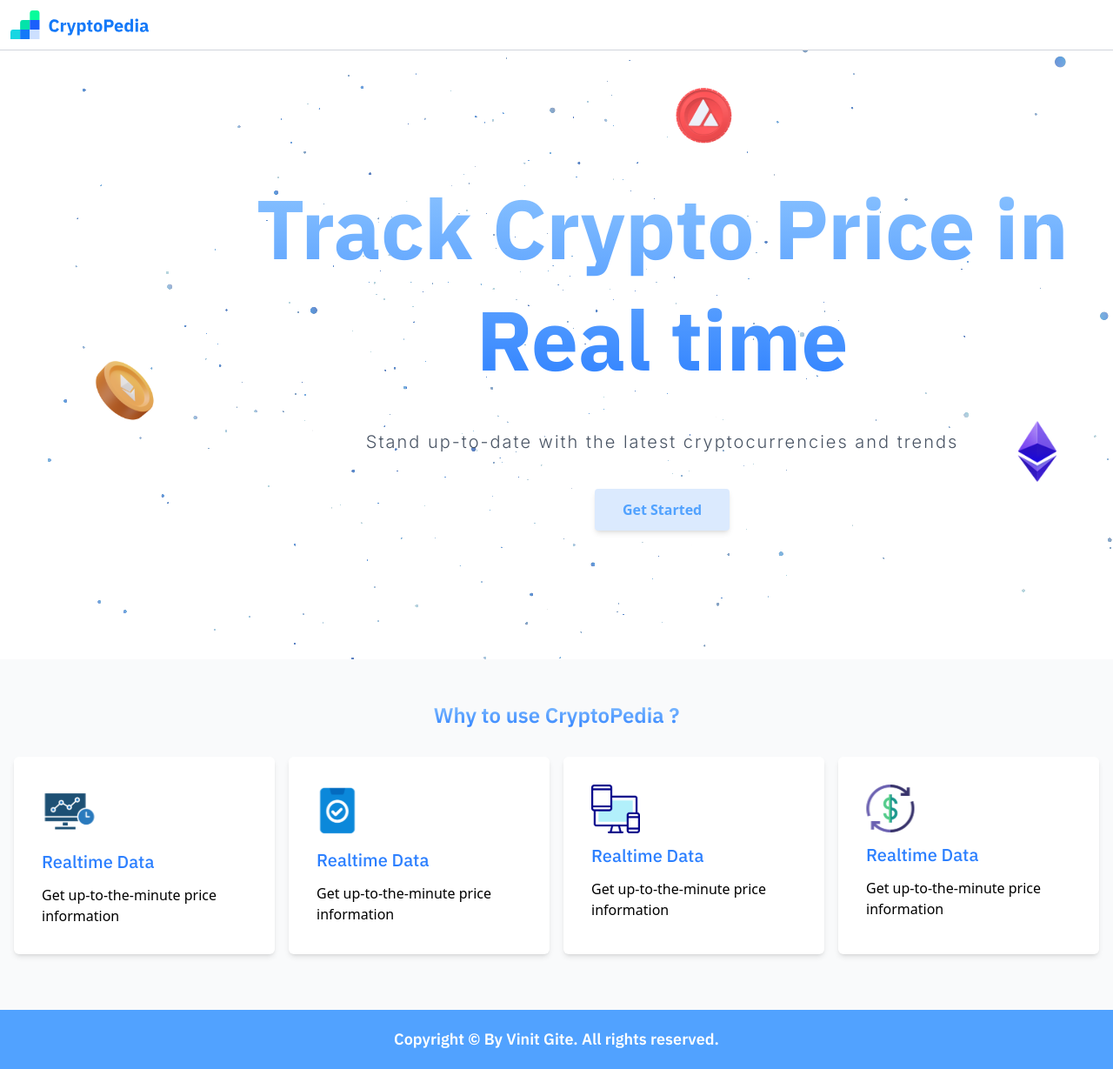
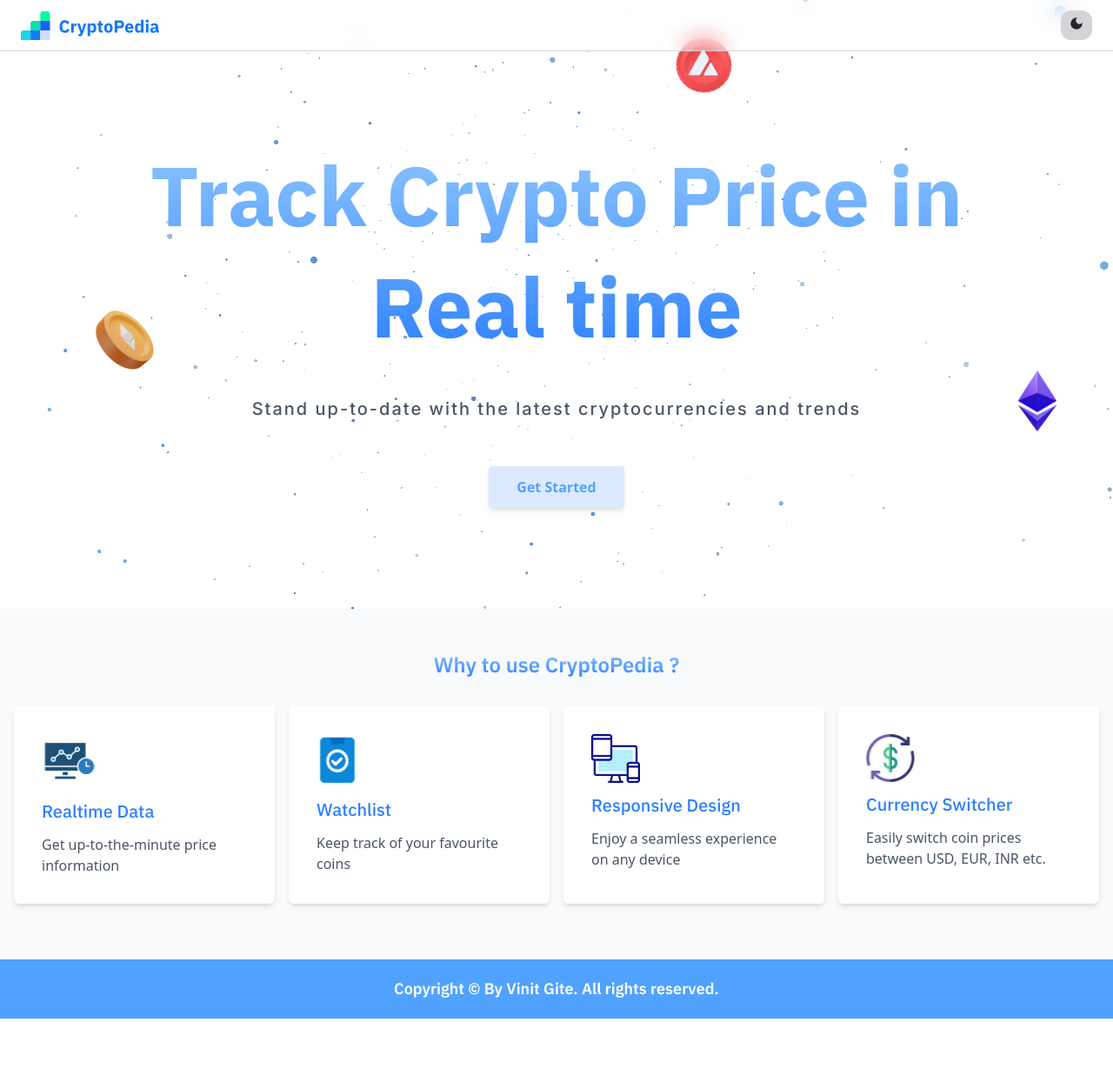
Before and after one commit to VinitCoding/cryptoTracker, a React (Vite) app: page / in a window 1280 px wide. Shown: the whole page at 87% size. After the commit the page ends 1171 px from the top, so only its background shows below. Built offline with nearby package versions, Linux system fonts and the light colour scheme.

Commit message:
added dark mode

```diff
--- a/package.json
+++ b/package.json
@@ -17,6 +17,7 @@
     "primereact": "^10.9.4",
     "react": "^19.0.0",
     "react-dom": "^19.0.0",
+    "react-icons": "^5.5.0",
     "tailwindcss": "^4.1.4"
   },
   "devDependencies": {
--- a/src/components/Home/Footer.jsx
+++ b/src/components/Home/Footer.jsx
@@ -10,8 +10,8 @@
             });
           }, []);
   return (
-    <div className='bg-blue-400 py-5' data-aos="fade-up">
-        <h4 className='text-white font-IBM font-semibold text-lg text-center'>Copyright © By Vinit Gite. All rights reserved.</h4>
+    <div className='bg-blue-400 py-5' >
+      <h4 data-aos="fade-up" className='text-white font-IBM font-semibold text-lg text-center'>Copyright © By Vinit Gite. All rights reserved.</h4>
     </div>
   )
 }
--- a/src/components/Home/Hero.jsx
+++ b/src/components/Home/Hero.jsx
@@ -1,14 +1,22 @@
-import React from 'react'
+import React, { useEffect } from 'react'
 import Particles from '../Particles'
 import img_1 from '../../images/coins/img_1.svg'
 import img_2 from '../../images/coins/img_2.svg'
 import img_3 from '../../images/coins/img_3.svg'
+import AOS from 'aos';
+import 'aos/dist/aos.css'; // Import AOS styles
 
 const Hero = () => {
+  useEffect(() => {
+              AOS.init({
+                duration: 1000, // animation duration in ms
+                once: true,     // whether animation should happen only once
+              });
+  }, []);
   return (
-    <div style={{ width: '100%', height: '700px', position: 'relative' }} className='2xl:h-[800px], xl:h-[600px] lg:h-[600px]'>
+    <div style={{ width: '100%', height: '700px', position: 'relative' }} className='2xl:h-[800px], xl:h-[600px] lg:h-[600px] bg-white dark:bg-[#32384b] transition-colors duration-500'>
         <Particles
-          particleColors={['#1479F8', '#81BCFF']}
+        particleColors={['#1479F8', '#81BCFF'] }
           particleCount={800}
           particleSpread={13}
           speed={0.05}
@@ -19,17 +27,18 @@
           sizeRandomness={0}
         />
 
-      <div className='absolute 2xl:top-[23%] xl:top-[20%] md:top-[25%] sm:top-[20%] top-[20%] 2xl:left-[18%] xl:left-[23%] lg:left-[20%] md:left-[15%] sm:left-[5%] left-[5%]'>
-          <div className='2xl:w-fit xl:w-full md:w-full sm:w-full w-full'>
+      {/* <div className='absolute 2xl:top-[23%] xl:top-[20%] md:top-[25%] sm:top-[20%] top-[20%] 2xl:left-[18%] xl:left-[23%] lg:left-[20%] md:left-[15%] sm:left-[5%] left-[5%]'> */}
+      <div className='absolute w-full flex flex-col justify-center items-center top-40' data-aos="fade-up">
+          <div className='w-full'>
             <h1 className='font-IBM bg-gradient-to-b from-blue-300 to-blue-500 bg-clip-text text-transparent 2xl:text-[7rem] xl:text-8xl lg:text-7xl md:text-6xl sm:text-6xl text-6xl 2xl:leading-32 xl:leading-[8rem] md:leading-24 sm:leading-24 leading-20 font-extrabold text-center'>Track Crypto Price in <br /> Real time</h1>
           </div>
 
           <div className='my-10'>
-            <h4 className='2xl:text-2xl xl:text-xl lg:text-xl md:text-lg sm:text-base text-base text-center tracking-widest font-light text-gray-600 font-Inter'>Stand up-to-date with the latest cryptocurrencies
+            <h4 className='2xl:text-2xl xl:text-xl lg:text-xl md:text-lg sm:text-base text-base text-center tracking-widest font-medium text-gray-600 dark:text-gray-100 font-Inter'>Stand up-to-date with the latest cryptocurrencies
             and trends </h4>
           </div>
 
-          <div className='flex justify-center items-center mt-6'>
+          <div className='flex justify-center items-center mt-3'>
             <button
               className="relative py-3 px-8 text-blue-400 text-base hover:cursor-pointer font-bold overflow-hidden bg-blue-100 rounded transition-all duration-400 ease-in-out shadow-md hover:scale-105 hover:text-white hover:shadow-lg active:scale-90 before:absolute before:top-0 before:-left-full before:w-full before:h-full before:bg-gradient-to-r before:from-blue-500 before:to-blue-300 before:transition-all before:duration-500 before:ease-in-out before:z-[-1] before:rounded hover:before:left-0"
             >
@@ -39,9 +48,9 @@
       </div>
 
       <div>
-        <img src={img_1} alt="" className='absolute top-[50%] left-[8%] 2xl:block xl:block md:block sm:hidden hidden '/>
-        <img src={img_2} alt="" className='absolute top-[5%] left-[60%] 2xl:block xl:block md:block sm:hidden hidden '/>
-        <img src={img_3} alt="" className='absolute top-[60%] left-[90%] 2xl:block xl:block md:block sm:hidden hidden '/>
+        <img data-aos="fade-up" src={img_1} alt="" className='absolute top-[50%] left-[8%] 2xl:block xl:block md:block sm:hidden hidden '/>
+        <img data-aos="fade-up" src={img_2} alt="" className='absolute top-[5%] left-[60%] 2xl:block xl:block md:block sm:hidden hidden '/>
+        <img data-aos="fade-up" src={img_3} alt="" className='absolute top-[60%] left-[90%] 2xl:block xl:block md:block sm:hidden hidden '/>
       </div>
       </div>
   )
--- a/src/components/Home/Navbar.jsx
+++ b/src/components/Home/Navbar.jsx
@@ -1,11 +1,28 @@
 import React from 'react'
 // import logo_img from '../../public/images/logo.svg'
 import logo_img from '../../images/logo.svg'
+import { MdLightMode, MdDarkMode } from "react-icons/md";
+import { useTheme } from '../ThemeContext';
+
 
 const Navbar = () => {
+  const { darkMode, toggleTheme } = useTheme();
+
+
   return (
-    <nav className='p-3 border-b-[0.5px] border-gray-300'>
-        <img src={logo_img} alt="logo"/>
+    <nav className={`fixed w-full p-3 border-b border-gray-300 dark:border-gray-500 flex justify-between items-center px-6 bg-white/30 dark:bg-[#313b5a79] backdrop-blur-md z-10 transition-colors duration-500`}>
+      <img src={logo_img} alt="logo" />
+
+      {/* Theme toggler */}
+      <div onClick={toggleTheme} className='bg-zinc-300 cursor-pointer dark:bg-zinc-600 p-2 rounded-xl py-1' title={darkMode ? 'Light Mode' : 'Dark Mode'}>
+        <button >
+          {
+            darkMode ? <MdLightMode className={`text-xl text-zinc-800 dark:text-zinc-200 pt-0.5`} /> : <MdDarkMode className={`text-xl text-zinc-800 pt-0.5`} />
+          }
+        </button>
+      </div>
+
+
     </nav>
   )
 }
--- a/src/components/Home/UseCase.jsx
+++ b/src/components/Home/UseCase.jsx
@@ -16,38 +16,38 @@
         });
       }, []);
   return (
-    <div className='w-full h-1/4 bg-gray-50 p-4 py-12 pb-16 flex flex-col gap-8'>
+        <div className='w-full h-1/4 bg-gray-50 dark:bg-[#364061] p-4 py-12 pb-16 flex flex-col gap-8'>
         <div data-aos="fade-up">
             <h4 className='bg-gradient-to-b from-blue-300 to-blue-500 bg-clip-text text-transparent text-center text-2xl font-IBM font-semibold'>Why to use CryptoPedia ?</h4>
         </div>
-        <div className='grid 2xl:grid-cols-4 xl:grid-cols-4 lg:grid-cols-2 md:grid-cols-2 sm:grid-cols-1 grid-cols-1 gap-4' data-aos="fade-up">
-        <SpotlightCard spotlightColor="rgba(60, 140, 255, 0.3)" className='bg-white border-0 shadow-md rounded-md '>
-            <div className='flex flex-col gap-3 2xl:items-start xl:items-start lg:items-start md:items-start sm:items-center items-center'>
+        <div className='grid 2xl:grid-cols-4 xl:grid-cols-4 lg:grid-cols-2 md:grid-cols-2 sm:grid-cols-1 grid-cols-1 gap-4' >
+        <SpotlightCard spotlightColor="rgba(60, 140, 255, 0.3)" className='bg-white dark:bg-[#555f81] border-0 shadow-md rounded-md ' >
+            <div data-aos="fade-up" className='flex flex-col gap-3 2xl:items-start xl:items-start lg:items-start md:items-start sm:items-center items-center'>
                 <img src={feature_1} alt="" className='w-16'/>
                 <h4 className='font-IBM font-medium text-blue-500 text-xl'>Realtime Data</h4>
-                <p>Get up-to-the-minute price information</p>
+                <p className='dark:text-white text-gray-600'>Get up-to-the-minute price information</p>
             </div>
         </SpotlightCard>
-        <SpotlightCard spotlightColor="rgba(60, 140, 255, 0.3)" className='bg-white border-0 shadow-md rounded-md'>
-            <div className='flex flex-col gap-3 2xl:items-start xl:items-start lg:items-start md:items-start sm:items-center items-center'>
+        <SpotlightCard spotlightColor="rgba(60, 140, 255, 0.3)" className='bg-white dark:bg-[#555f81] border-0 shadow-md rounded-md'>
+            <div data-aos="fade-up" className='flex flex-col gap-3 2xl:items-start xl:items-start lg:items-start md:items-start sm:items-center items-center'>
                 <img src={feature_2} alt="" className='w-12'/>
-                <h4 className='font-IBM font-medium text-blue-500 text-xl'>Realtime Data</h4>
-                <p>Get up-to-the-minute price information</p>
+                      <h4 className='font-IBM font-medium text-blue-500 text-xl'>Watchlist</h4>
+                      <p className='dark:text-white text-gray-600'>Keep track of your favourite coins</p>
             </div>
         </SpotlightCard>
-        <SpotlightCard spotlightColor="rgba(60, 140, 255, 0.3)" className='bg-white border-0 shadow-md rounded-md'>
-            <div className='flex flex-col gap-3 2xl:items-start xl:items-start lg:items-start md:items-start sm:items-center items-center'>
+        <SpotlightCard spotlightColor="rgba(60, 140, 255, 0.3)" className='bg-white dark:bg-[#555f81] border-0 shadow-md rounded-md'>
+            <div data-aos="fade-up" className='flex flex-col gap-3 2xl:items-start xl:items-start lg:items-start md:items-start sm:items-center items-center'>
                 <img src={feature_3} alt="" className='w-14'/>
-                <h4 className='font-IBM font-medium text-blue-500 text-xl'>Realtime Data</h4>
-                <p>Get up-to-the-minute price information</p>
+                      <h4 className='font-IBM font-medium text-blue-500 text-xl'>Responsive Design</h4>
+                      <p className='dark:text-white text-gray-600'>Enjoy a seamless experience on any device</p>
             </div>
 
         </SpotlightCard>
-        <SpotlightCard spotlightColor="rgba(60, 140, 255, 0.3)" className='bg-white border-0 shadow-md rounded-md'>
-            <div className='flex flex-col gap-3 2xl:items-start xl:items-start lg:items-start md:items-start sm:items-center items-center'>
+        <SpotlightCard spotlightColor="rgba(60, 140, 255, 0.3)" className='bg-white dark:bg-[#555f81] border-0 shadow-md rounded-md'>
+            <div data-aos="fade-up" className='flex flex-col gap-3 2xl:items-start xl:items-start lg:items-start md:items-start sm:items-center items-center'>
                 <img src={feature_4} alt="" className='w-14'/>
-                <h4 className='font-IBM font-medium text-blue-500 text-xl'>Realtime Data</h4>
-                <p>Get up-to-the-minute price information</p>
+                      <h4 className='font-IBM font-medium text-blue-500 text-xl'>Currency Switcher</h4>
+                      <p className='dark:text-white text-gray-600'>Easily switch coin prices between USD, EUR, INR etc.</p>
             </div>
         </SpotlightCard>
         </div>
--- /dev/null
+++ b/src/components/ThemeContext.jsx
@@ -0,0 +1,37 @@
+import React from 'react'
+import {useEffect, createContext, useState, useContext} from 'react'
+
+const ThemeContext = createContext()
+
+export const ThemeProvider = ({ children }) => {
+    const [darkMode, setDarkmode] = useState(() => {
+        // Load the initial state from the local storage or default to false
+        const storedTheme = localStorage.getItem('darkMode');
+        return storedTheme ? JSON.parse(storedTheme) : false;
+    })
+
+    const toggleTheme = () => {
+        setDarkmode(prev => {
+            const newTheme = !prev
+            localStorage.setItem('darkMode', JSON.stringify(newTheme))
+            return newTheme
+        })
+    }
+
+    useEffect(() => {
+        // Ensure class is added at initial render
+        if (darkMode) {
+            document.documentElement.classList.add('dark')
+        } else {
+            document.documentElement.classList.remove('dark')
+        }
+    }, [darkMode])
+
+    return (
+        <ThemeContext.Provider value={{darkMode, toggleTheme}}>
+            {children}
+        </ThemeContext.Provider>
+    )
+}
+
+export const useTheme = () => useContext(ThemeContext)
--- a/src/index.css
+++ b/src/index.css
@@ -2,8 +2,20 @@
 @import url('https://fonts.googleapis.com/css2?family=Inter:ital,opsz,wght@0,14..32,100..900;1,14..32,100..900&display=swap');
 @import "tailwindcss";
 
+@custom-variant dark (&:where(.dark, .dark *));
 
 @theme {
     --font-IBM: "IBM Plex Sans", sans-serif;
     --font-Inter: "Inter", sans-serif;
+
 }
+
+@layer components{
+    .darkTheme {
+        background-color: #32384b;
+    }
+
+    .lightTheme{
+        background-color: white;
+    }
+}
```
Also changed, not shown: src/App.jsx (+5 -6 lines), 1 other file (tests, documents, lock files or other folders).
